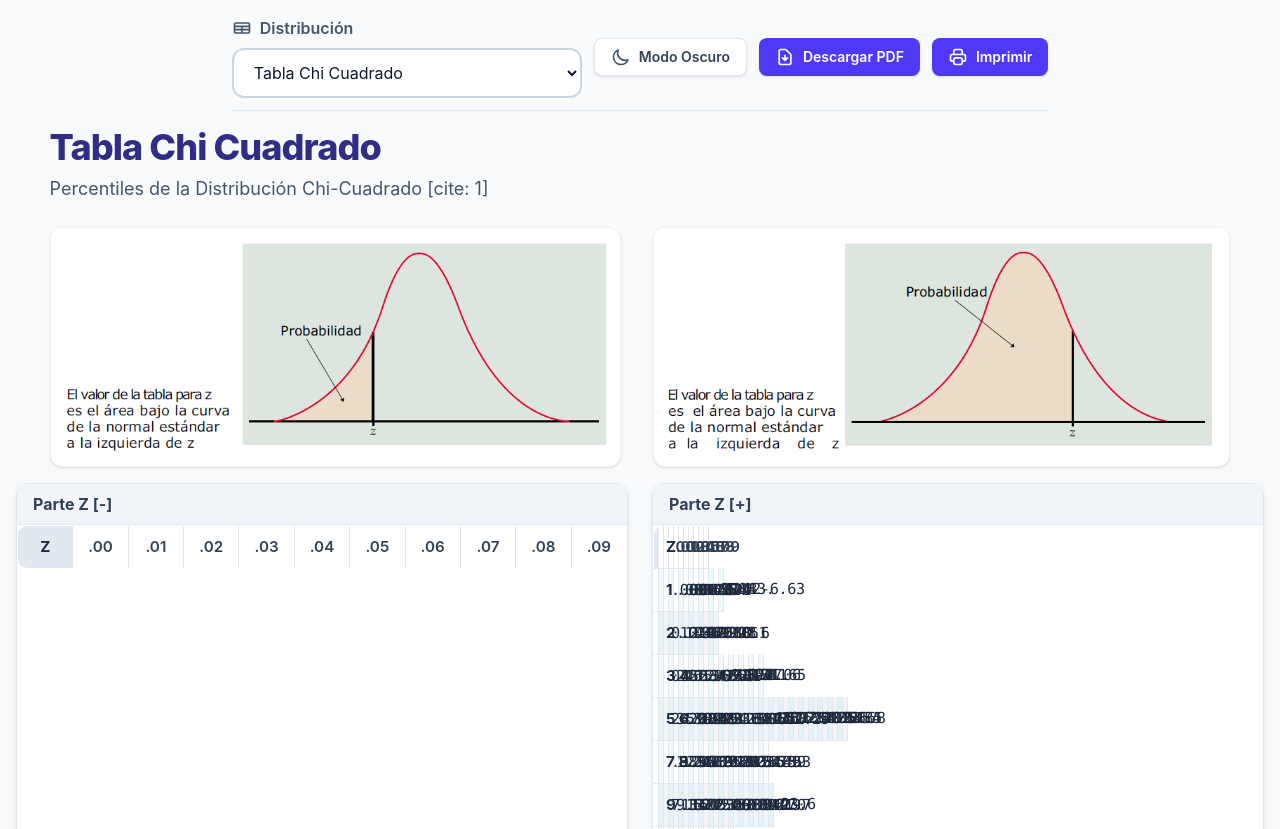
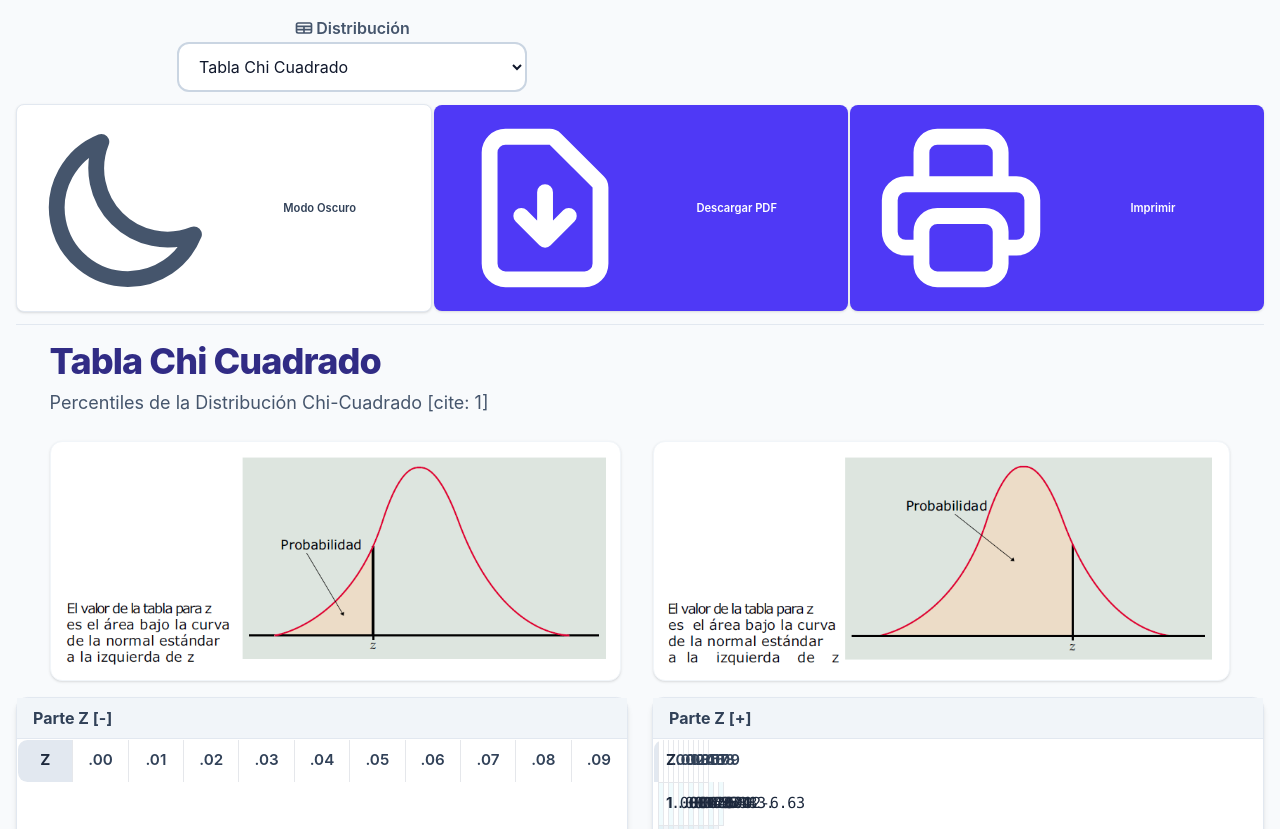
Before and after one commit to LuisFuturo01/tablas-de-distribucion, a website built with Vite: page index.html in a window 1280 px wide. Shown: the top 829 px of the page. Built offline with nearby package versions, Linux system fonts and the light colour scheme; files whose address does not match are found by name.

Commit message:
front button width correction

```diff
--- a/index.html
+++ b/index.html
@@ -18,7 +18,7 @@
     <div class="max-w-[1500px] w-full mx-auto flex-grow flex flex-col container-full">
 
         <!-- Controles Top -->
-        <div class="flex flex-col sm:flex-row justify-between items-center gap-3 mb-4 no-print border-b border-slate-200 dark:border-slate-800 pb-3">
+        <div class="flex flex-col sm:flex-row justify-between items-center gap-3 mb-4 no-print border-b border-slate-200 dark:border-slate-800 pb-3 buttons">
 
             <div class="flex flex-col gap-2 w-full sm:flex-1 sm:max-w-2xl">
                 <label for="tableSelector" class="font-semibold text-slate-600 dark:text-slate-300 flex items-center gap-2">
@@ -30,7 +30,7 @@
                 </select>
             </div>
 
-            <div class="flex justify-end gap-3 w-full sm:w-auto">
+            <div class="prueba flex justify-end gap-3 w-full sm:w-auto">
                 <button id="toggleDarkMode" class="bg-white dark:bg-slate-800 border border-slate-200 dark:border-slate-700 hover:bg-slate-100 dark:hover:bg-slate-700 px-4 py-2 rounded-lg shadow-sm text-sm font-semibold transition-all flex items-center gap-2">
                     <svg id="icon-moon" class="w-5 h-5 text-slate-600 dark:text-slate-300 transition-colors" fill="none" stroke="currentColor" viewBox="0 0 24 24" xmlns="http://www.w3.org/2000/svg"><path stroke-linecap="round" stroke-linejoin="round" stroke-width="2" d="M20.354 15.354A9 9 0 018.646 3.646 9.003 9.003 0 0012 21a9.003 9.003 0 008.354-5.646z"></path></svg>
                     <span id="darkText" class="text-slate-700 dark:text-slate-300">Modo Oscuro</span>
--- a/src/style.css
+++ b/src/style.css
@@ -13,7 +13,39 @@
     --color-primary-600: #2563eb;
     --color-primary-700: #1d4ed8;
 }
-
+.buttons{
+    display: flex;
+    flex-wrap: wrap;
+    *{
+        width: 90%;
+        display: flex;
+        justify-content: center;
+        align-items: center;
+        gap: 2px;;
+        *{
+            width: min-content;
+            display: flex;
+            justify-content: center;
+            align-items: center;
+        }
+    }
+}
+.prueba{
+    display: flex;
+    justify-content: center;
+    align-items: center;
+    height: 100%;
+    width: 100%;
+    *{
+        display: flex;
+        height: 100% !important;
+        width: 100%;
+        justify-content: center;
+        align-items: center;
+        min-height: 40px;
+        font-size: .7rem;
+    }
+}
 #cacheStatus {
     display: none;
 }
```
